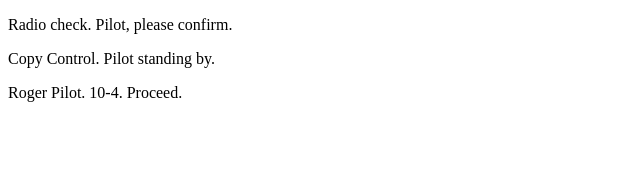
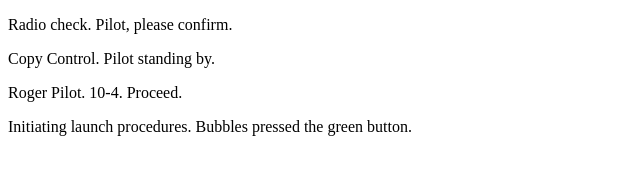
Before and after one commit to strickte/communication-log, a plain HTML site: page index.html in a window 1280 px wide. Shown: the whole page, without its empty margins (0-640 px from the left). Drawn offline with Linux system fonts and the light colour scheme.

Commit message:
pilot m2 to control all systems go

```diff
--- a/index.html
+++ b/index.html
@@ -4,5 +4,6 @@
     <p>Radio check. Pilot, please confirm.</p>
     <p>Copy Control. Pilot standing by.</p>
     <p>Roger Pilot. 10-4. Proceed.</p>
+    <p>Initiating launch procedures. Bubbles pressed the green button.</p>
   </body>
 </html>
```
